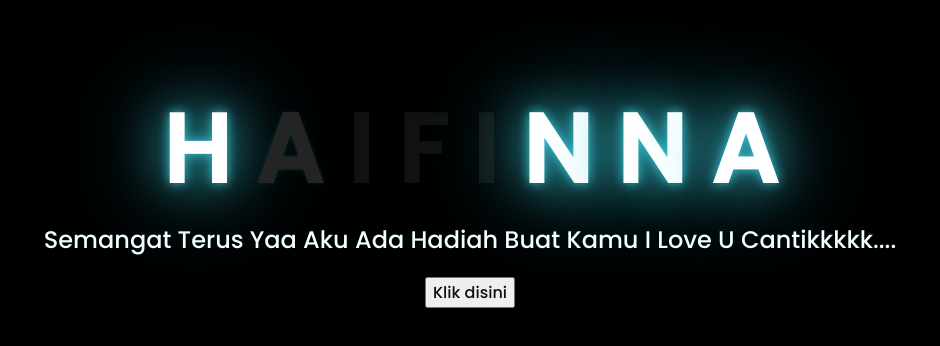
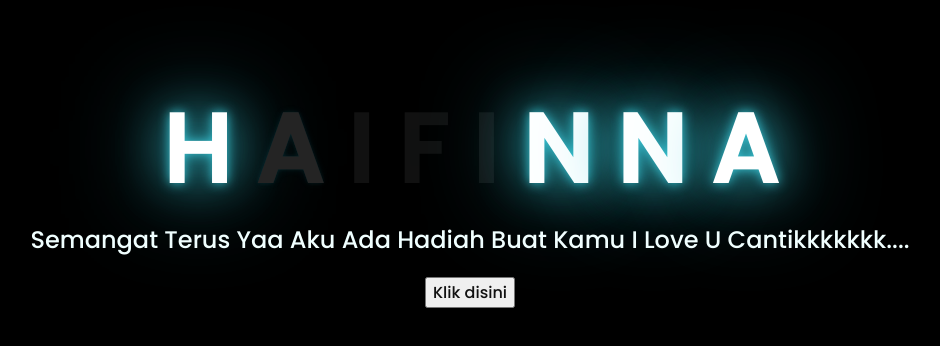
Before and after one commit to danishena/danishena.github.io, a plain HTML site: page index.html in a window 1280 px wide. Shown: the part 216-562 px from the top of the page, without its empty margins (178-1118 px from the left). Drawn offline with Linux system fonts and the light colour scheme.

Commit message:
danishenam.github.io

```diff
--- a/index.html
+++ b/index.html
@@ -22,7 +22,7 @@
 
     </div>
     <div class="description">
-        <span>Semangat Terus Yaa Aku Ada Hadiah Buat     Kamu I Love U Cantikkkkk....</span>
+        <span>Semangat Terus Yaa Aku Ada Hadiah Buat     Kamu I Love U Cantikkkkkkk....</span>
     </div>
     <div class="button">
         <button>
```
